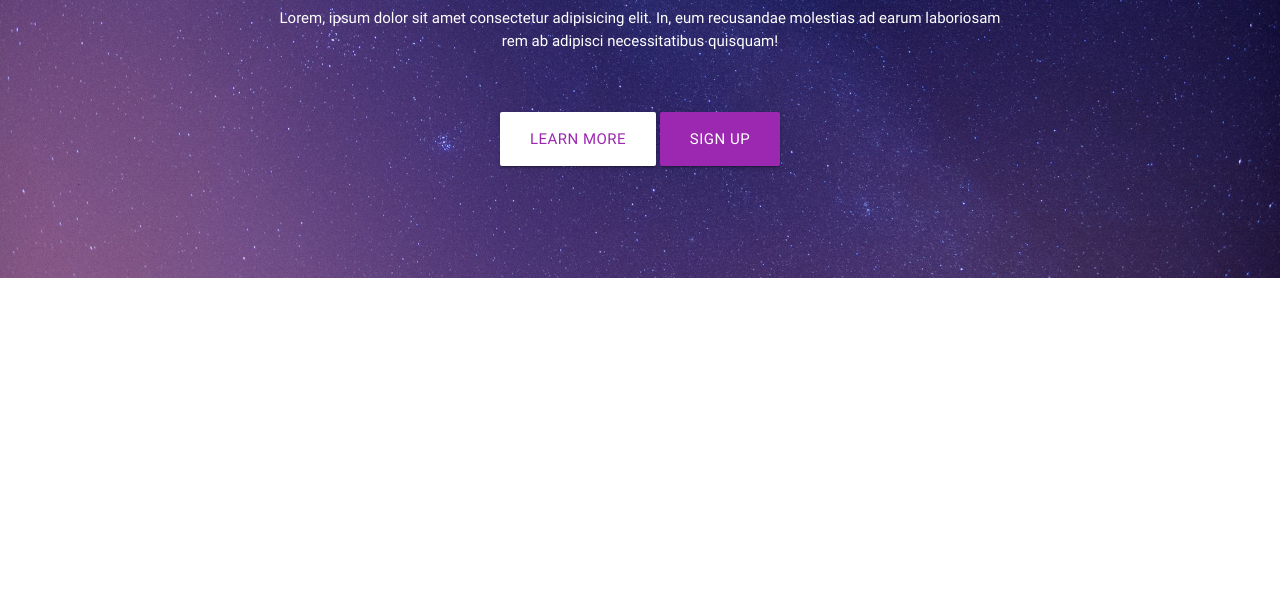
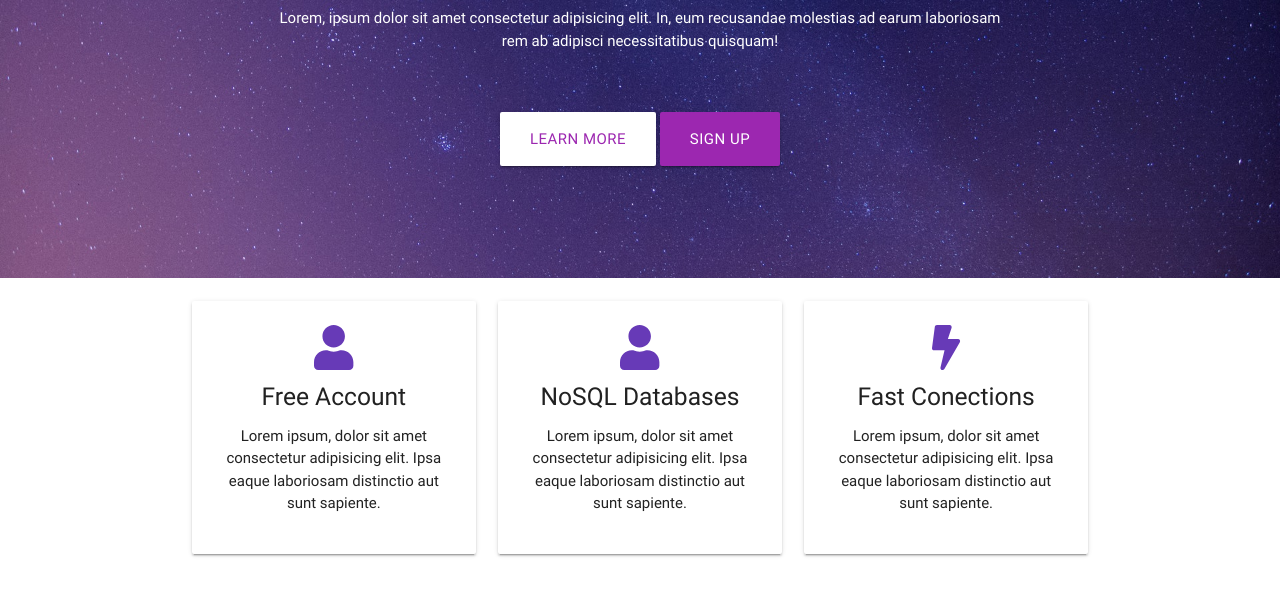
Before and after one commit to mAbadsa/materializecss-projects, a plain HTML site: page qauzzu/index.html in a window 1280 px wide. Shown: the part 322-926 px from the top of the page. Before the commit the page ends 800 px from the top, so only its background shows below. Drawn offline with nearby package versions, Linux system fonts and the light colour scheme.

Commit message:
Add Icons Section

```diff
--- a/qauzzu/index.html
+++ b/qauzzu/index.html
@@ -35,7 +35,7 @@
               <i class="fa fa-bars"></i>
               <ul class="right hide-on-med-and-down">
                 <li>
-                  <a class="active" href="index.html">Home</a>
+                  <a class="active-link" href="index.html">Home</a>
                 </li>
                 <li>
                   <a href="solutions.html">Solutions</a>
@@ -114,6 +114,43 @@
         </div>
       </div>
     </header>
+    <!-- Section: Icon Boxes -->
+    <section class="section section-icons center">
+      <div class="container">
+        <div class="row">
+          <div class="col s12 m4">
+            <div class="card-panel">
+              <i class="fa fa-user fa-3x deep-purple-text"></i>
+              <h5 class="grey-text text-darken-4">Free Account</h5>
+              <p>
+                Lorem ipsum, dolor sit amet consectetur adipisicing elit. Ipsa
+                eaque laboriosam distinctio aut sunt sapiente.
+              </p>
+            </div>
+          </div>
+          <div class="col s12 m4">
+            <div class="card-panel">
+              <i class="fa fa-user fa-3x deep-purple-text"></i>
+              <h5 class="grey-text text-darken-4">NoSQL Databases</h5>
+              <p>
+                Lorem ipsum, dolor sit amet consectetur adipisicing elit. Ipsa
+                eaque laboriosam distinctio aut sunt sapiente.
+              </p>
+            </div>
+          </div>
+          <div class="col s12 m4">
+            <div class="card-panel">
+              <i class="fa fa-bolt fa-3x deep-purple-text"></i>
+              <h5 class="grey-text text-darken-4">Fast Conections</h5>
+              <p>
+                Lorem ipsum, dolor sit amet consectetur adipisicing elit. Ipsa
+                eaque laboriosam distinctio aut sunt sapiente.
+              </p>
+            </div>
+          </div>
+        </div>
+      </div>
+    </section>
 
     <!--Import jQuery before materialize.js-->
     <script
```
